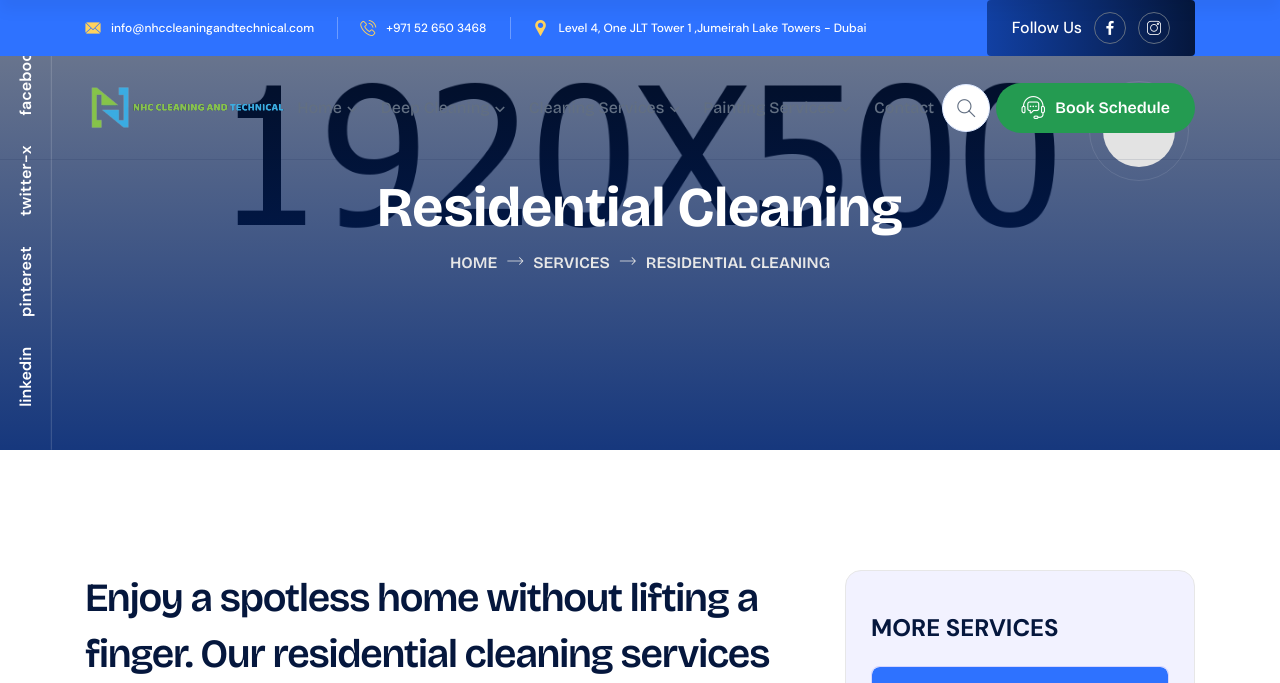
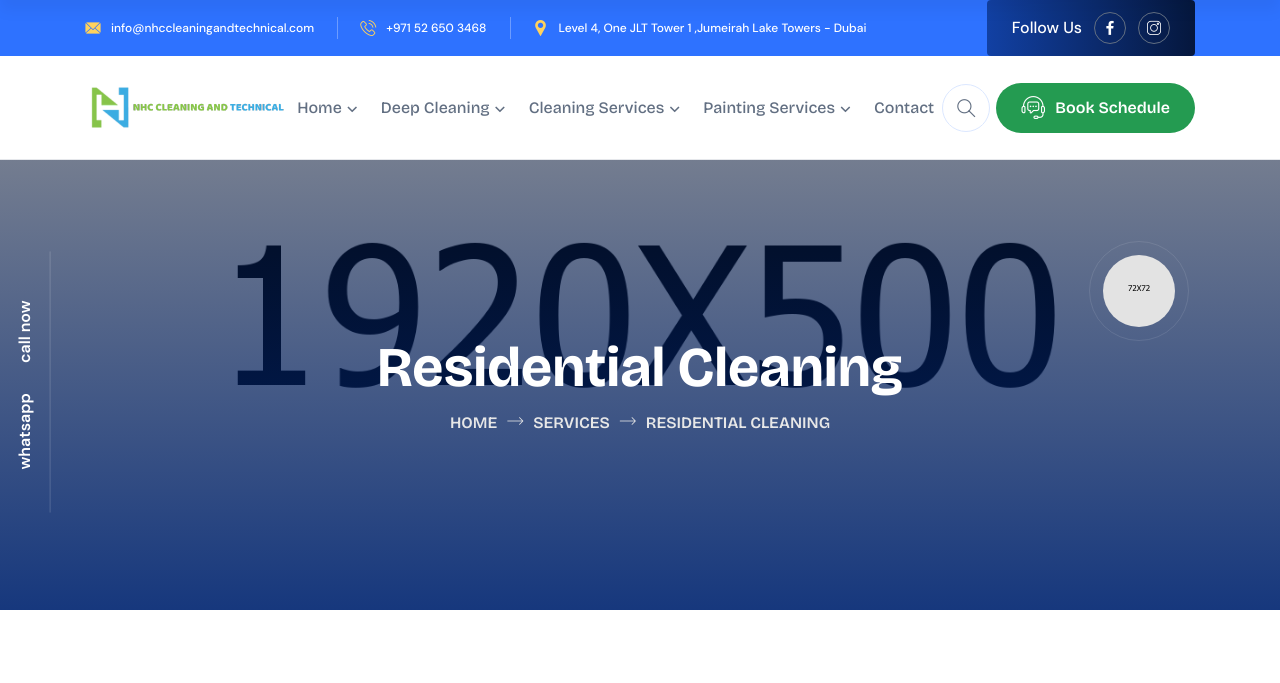
Before and after one commit to MdRabiulHasanRaju/nhc, a PHP site: page /views/pages/service/service-details.php in a window 1280 px wide. Shown: the top 683 px of the page. Run offline with PHP 8.4, Linux system fonts and the light colour scheme; some web fonts are replaced.

Commit message:
Service details page edit

```diff
--- a/assets/css/module-css/page-header.css
+++ b/assets/css/module-css/page-header.css
@@ -38,7 +38,7 @@
     justify-content: center;
     top: 0;
     bottom: 0;
-    left: -156px;
+    left: -60px;
     transform: rotate(-90deg);
     background-color: transparent;
 }
--- a/views/pages/service/service-details.php
+++ b/views/pages/service/service-details.php
@@ -6,15 +6,19 @@ $header_active = "Home";
 
 include "../../partials/header.php";
 ?>
+
+<style>
+    .main-header {
+        position: relative;
+    }
+</style>
         <!--Page Header Start-->
         <section class="page-header">
             <div class="page-header__bg" style="background-image: url(<?=LINK;?>assets/images/backgrounds/page-header-bg.jpg);">
             </div>
             <div class="page-header__social">
-                <a href="#">LinkedIn</a>
-                <a href="#">Pinterest</a>
-                <a href="#">twitter-x</a>
-                <a href="#">facebook</a>
+                <a href="#">Whatsapp</a>
+                <a href="#">Call Now</a>
             </div>
             <div class="container">
                 <div class="page-header__inner">
@@ -245,7 +249,7 @@ include "../../partials/header.php";
                                     </div>
                                     <div class="project-details__call-content">
                                         <p>Call Us To Take this services</p>
-                                        <a href="tel:12004567894">+12 (00) 456 7894</a>
+                                        <a href="tel:+971526503468">+971 52 650 3468</a>
                                     </div>
                                 </div>
                             </div>
```
Also changed, not shown: views/pages/home/sliding-text.php (+5 -5 lines), views/pages/home/testimonial.php (+8 -8 lines), assets/images/testimonial/testimonial-client.png (added).
